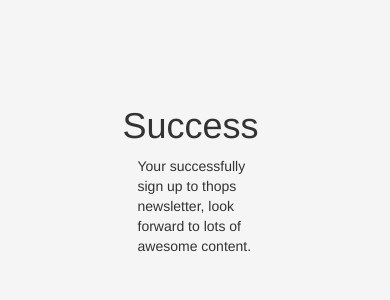
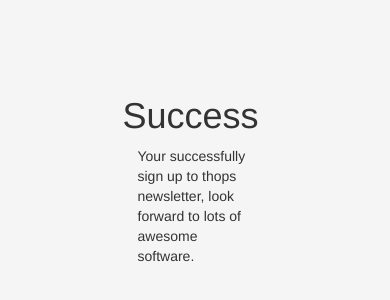
Before and after one commit to thops1925/Email-list, a website: page success.html in a window 390 px wide. Shown: the part 246-546 px from the top of the page. Drawn offline with nearby package versions, Linux system fonts and the light colour scheme; files whose address does not match are found by name.

Commit message:
change api error2

```diff
--- a/success.html
+++ b/success.html
@@ -16,7 +16,7 @@
         <div class="success">
             <div class="container-fluid py-5">
                 <h1 class="display-5 fw-bold">Success</h1>
-                <p class="col-md-8 fs-4">Your successfully sign up to thops newsletter, look forward to lots of awesome content.</p>
+                <p class="col-md-8 fs-4">Your successfully sign up to thops newsletter, look forward to lots of awesome software.</p>
             </div>
         </div>
 
```
